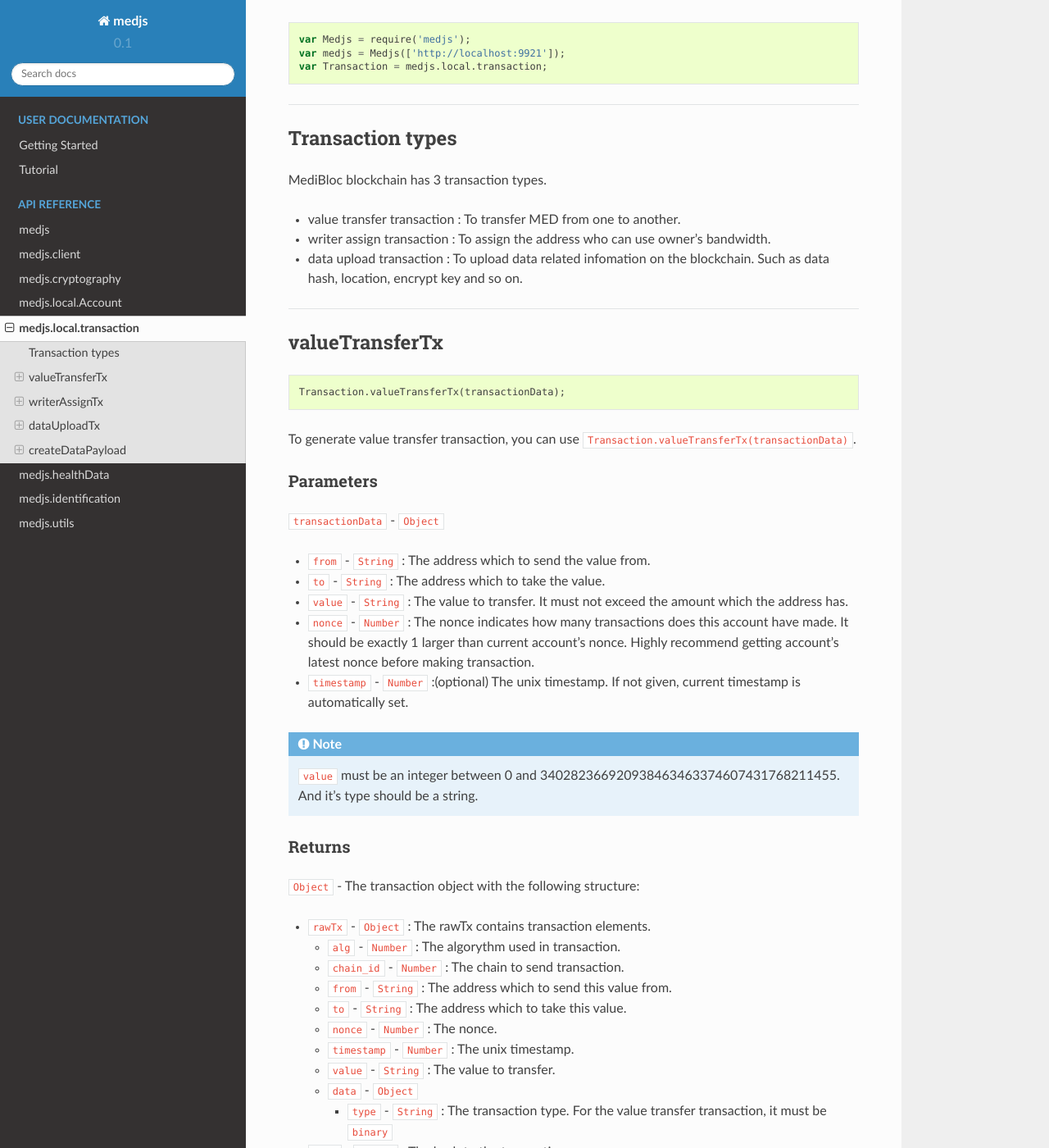
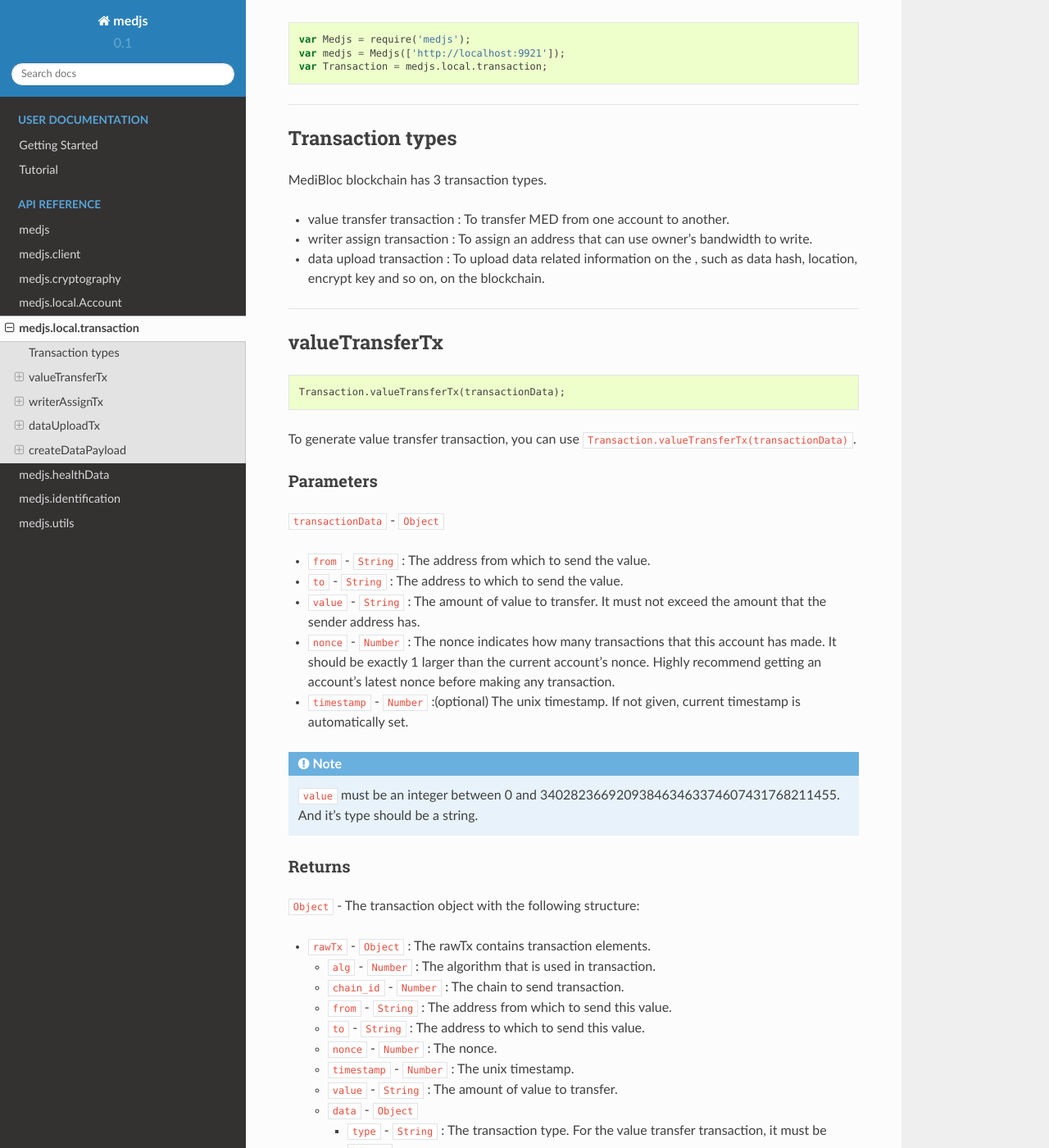
Before and after one commit to medibloc/panacea-js-old, a Sphinx documentation site: the page built from docs/medjs-transaction.rst, in a window 1280 px wide and 1400 px high, scrolled down 355 px. Shown: the whole window at 82% size. Built offline with Sphinx 7.4.7 and the Read the Docs theme 2.0.0, drawn with Linux system fonts in a browser that asks for light colours; some of the changed text lies outside the part shown.

Commit message:
Fix docs typo

```diff
--- a/docs/medjs-transaction.rst
+++ b/docs/medjs-transaction.rst
@@ -25,9 +25,9 @@
 
 MediBloc blockchain has 3 transaction types.
 
-- value transfer transaction : To transfer MED from one to another.
-- writer assign transaction : To assign the address who can use owner's bandwidth.
-- data upload transaction : To upload data related infomation on the blockchain. Such as data hash, location, encrypt key and so on.
+- value transfer transaction : To transfer MED from one account to another.
+- writer assign transaction : To assign an address that can use owner's bandwidth to write.
+- data upload transaction : To upload data related information on the , such as data hash, location, encrypt key and so on, on the blockchain.
 
 ---------------------------------------------------------------------------
 
@@ -46,10 +46,10 @@
 
 ``transactionData`` - ``Object``
 
-- ``from`` - ``String`` : The address which to send the value from.
-- ``to`` - ``String`` : The address which to take the value.
-- ``value`` - ``String`` : The value to transfer. It must not exceed the amount which the address has.
-- ``nonce`` - ``Number`` : The nonce indicates how many transactions does this account have made. It should be exactly 1 larger than current account's nonce. Highly recommend getting account's latest nonce before making transaction.
+- ``from`` - ``String`` : The address from which to send the value.
+- ``to`` - ``String`` : The address to which to send the value.
+- ``value`` - ``String`` : The amount of value to transfer. It must not exceed the amount that the sender address has.
+- ``nonce`` - ``Number`` : The nonce indicates how many transactions that this account has made. It should be exactly 1 larger than the current account's nonce. Highly recommend getting an account's latest nonce before making any transaction.
 - ``timestamp`` - ``Number`` :(optional) The unix timestamp. If not given, current timestamp is automatically set.
 
 
@@ -63,19 +63,20 @@
 
 - ``rawTx`` - ``Object`` : The rawTx contains transaction elements.
 
-  + ``alg`` - ``Number`` : The algorythm used in transaction.
+  + ``alg`` - ``Number`` : The algorithm that is used in transaction.
   + ``chain_id`` - ``Number`` : The chain to send transaction.
-  + ``from`` - ``String`` : The address which to send this value from.
-  + ``to`` - ``String`` : The address which to take this value.
+  + ``from`` - ``String`` : The address from which to send this value.
+  + ``to`` - ``String`` : The address to which to send this value.
   + ``nonce`` - ``Number`` : The nonce.
   + ``timestamp`` - ``Number`` : The unix timestamp.
-  + ``value`` - ``String`` : The value to transfer.
+  + ``value`` - ``String`` : The amount of value to transfer.
   + ``data`` - ``Object``
 
     * ``type`` - ``String`` : The transaction type. For the value transfer transaction, it must be ``binary``
 - ``hash`` - ``String`` : The hash to the transaction
 - ``signature`` - ``String`` : The signature to the transaction hash. Default is ``null``
-- ``sign`` - ``Function`` : The function for signing the transaction. It assign signature string to ``signature``.
+- ``sign`` - ``Function`` : The function for signing the transaction. It assigns a signature string to ``signature``.
+
 
 -------
 Example
@@ -125,9 +126,9 @@
 
 ``transactionData`` - ``Object``
 
-- ``from`` - ``String`` : The address which allows writer to use it's bandwidth.
-- ``writer`` - ``String`` : The address which to take authority to use transaction sender's bandwidth.
-- ``nonce`` - ``Number`` : The nonce indicates how many transactions does this account have made. It should be exactly 1 larger than current account's nonce. Highly recommend getting account's latest nonce before making transaction.
+- ``from`` - ``String`` : The address which allows a writer to use its bandwidth.
+- ``writer`` - ``String`` : The address that takes the authority to use the transaction sender's bandwidth.
+- ``nonce`` - ``Number`` : The nonce indicates the number of transactions that this account has made. It should be exactly 1 larger than the current account's nonce. Highly recommend getting the account's latest nonce before making transaction.
 - ``timestamp`` - ``Number`` :(optional) The unix timestamp. If not given, current timestamp is automatically set.
 
 -------
@@ -138,9 +139,9 @@
 
 - ``rawTx`` - ``Object`` : The rawTx contains transaction elements.
 
-  + ``alg`` - ``Number`` : The algorythm used in transaction.
+  + ``alg`` - ``Number`` : The algorithm used in transaction.
   + ``chain_id`` - ``Number`` : The chain to send transaction.
-  + ``from`` - ``String`` : The address which allows writer to use it's bandwidth.
+  + ``from`` - ``String`` : The address which allows writer to use its bandwidth.
   + ``to`` - ``String`` : ``null``
   + ``nonce`` - ``Number`` : The nonce.
   + ``timestamp`` - ``Number`` : The unix timestamp.
@@ -151,10 +152,10 @@
     * ``payload`` - ``String`` : The payload for the writer assigning. It is the string from json object. (Will be changed to protoBuffer)
 - ``hash`` - ``String`` : The hash to the transaction
 - ``signature`` - ``String`` : The signature to the transaction hash. Default is ``null``
-- ``sign`` - ``Function`` : The function for signing the transaction. It assign signature string to ``signature``.
+- ``sign`` - ``Function`` : The function for signing the transaction. It assigns a signature string to ``signature``.
 
 
-.. note:: Transaction for writer assigning doesn't send value to any address. So it has ``null`` in ``to`` parameter.
+.. note:: Transaction for writer assigning does not send any value to any address. Therefore, it has ``null`` in ``to`` parameter.
 
 -------
 Example
@@ -179,7 +180,7 @@
       value: '0',
       data: {
         type: 'register_wkey',
-        payload: '{"Writer":[3,125,145,89,103,39,188,82,37,83,81,11,52,129,95,56,44,32,96,203,183,118,242,118,93,234,251,72,174,82,141,50,75]}'
+        payload: '{'Writer':[3,125,145,89,103,39,188,82,37,83,81,11,52,129,95,56,44,32,96,203,183,118,242,118,93,234,251,72,174,82,141,50,75]}'
       }
     },
     hash: 'ecb980d1886da7c1be3cefe445d9554bc0adb8697b43577a8e1d8d7ef2991c34',
@@ -204,17 +205,17 @@
 
 ``transactionData`` - ``Object``
 
-- ``from`` - ``String`` : The address which spend bandwidth to upload data.
+- ``from`` - ``String`` : The address that spends bandwidth to upload data.
 - ``medicalData`` - ``Object`` : The medical data object generated from ``Data.createDataPayload(dataObject)``.
 
-  + ``EncKey`` - ``String`` : The shared secret key generated from owner and writer generated from ECDH.
+  + ``EncKey`` - ``String`` : The shared secret key generated from owner and writer from ECDH.
   + ``Hash`` - ``String`` : The encrypted data's hash.
   + ``Seed`` - ``String`` : The random seed value.
   + ``Storage`` - ``String`` : The storage containing input data.
-- ``nonce`` - ``Number`` : The nonce indicates how many transactions does this account have made. It should be exactly 1 larger than current account's nonce. Highly recommend getting account's latest nonce before making transaction.
+- ``nonce`` - ``Number`` : The nonce indicates the number of transactions that this account has made. It should be exactly 1 larger than current account's nonce. Highly recommend getting account's latest nonce before making transaction.
 - ``timestamp`` - ``Number`` :(optional) The unix timestamp. If not given, current timestamp is automatically set.
 
-.. note:: Assigned writer can send transaction using owner(from)'s bandwidth. To use owner's bandwidth, use owner's address as a ``from`` and sign the transaction with assigned writer's private key.
+.. note:: Assigned writer can send transaction using owner(from)'s bandwidth. To use owner's bandwidth, use owner's address as ``from`` and sign the transaction with assigned writer's private key.
 
 -------
 Returns
@@ -224,9 +225,9 @@
 
 - ``rawTx`` - ``Object`` : The rawTx contains transaction elements.
 
-  + ``alg`` - ``Number`` : The algorythm used in transaction.
+  + ``alg`` - ``Number`` : The algorithm used in transaction.
   + ``chain_id`` - ``Number`` : The chain to send transaction.
-  + ``from`` - ``String`` : The address which use it's bandwidth to send transaction.
+  + ``from`` - ``String`` : The address which uses its bandwidth to send transaction.
   + ``to`` - ``String`` : ``null``
   + ``nonce`` - ``Number`` : The nonce.
   + ``timestamp`` - ``Number`` : The unix timestamp.
@@ -237,10 +238,10 @@
     * ``payload`` - ``String`` : The payload for the data uploading. It is a string from json object. (Will be changed to protoBuffer)
 - ``hash`` - ``String`` : The hash to the transaction
 - ``signature`` - ``String`` : The signature to the transaction hash. Default is ``null``
-- ``sign`` - ``Function`` : The function for signing the transaction. It assign signature string to ``signature``.
+- ``sign`` - ``Function`` : The function for signing the transaction. It assigns signature string to ``signature``.
 
 
-.. note:: Transaction for data upload doesn't send value to any address. So it has ``null`` in ``to`` parameter.
+.. note:: Data upload transaction does not send any value to any address. Hence, it has ``null`` in ``to`` parameter.
 
 -------
 Example
@@ -272,7 +273,7 @@
       value: '0',
       data: {
         type: 'add_record',
-        payload: '{"Hash":[185,204,2,91,234,65,189,143,46,162,254,230,41,46,203,245,160,250,239,207,249,205,164,124,121,180,161,245,29,56,221,235],"Storage":"IPFS","EncKey":"Z2QYhMy24+j9xdGDsIofgzSJk/EMrAleXx3aH/4iKQc=","Seed":"DZIRo4Wlve9RMyaErV/QMw=="}'
+        payload: '{'Hash':[185,204,2,91,234,65,189,143,46,162,254,230,41,46,203,245,160,250,239,207,249,205,164,124,121,180,161,245,29,56,221,235],'Storage':'IPFS','EncKey':'Z2QYhMy24+j9xdGDsIofgzSJk/EMrAleXx3aH/4iKQc=','Seed':'DZIRo4Wlve9RMyaErV/QMw=='}'
       }
     },
     hash: '8948e398873c99ce4136e1c00eeecbf3f400c4f221ee78ad22c91ca066c76ea6',
@@ -289,7 +290,7 @@
 
   Transaction.createDataPayload(dataObject);
 
-To generate data payload for transaction, you can use ``Transaction.createDataPayload(dataObject)``. It generates encrypt key using ECDH, encrypts data with the key, and returns data payload for ``dataUploadTx``.
+To generate data payload transaction, you can use ``Transaction.createDataPayload(dataObject)``. It generates an encryption key using ECDH, encrypts data with the key, and returns data payload for ``dataUploadTx``.
 
 ----------
 Parameters
@@ -297,11 +298,11 @@
 
 ``dataObject`` - ``object``
 
-- ``data`` - ``Boolean|Number|String|Object`` : The data can be any type which can be hashed.
-- ``storage`` - ``String`` : The storage specify the location of the stored data. ``Local`` is used when you store the data on your device. (Storage usage guideline will be announced.)
+- ``data`` - ``Boolean|Number|String|Object`` : The data can be any type that can be hashed.
+- ``storage`` - ``String`` : The storage specifies the location of the stored data. ``Local`` is used when you store the data on your device. (Storage usage guideline will be announced.)
 - ``ownerAccount`` - ``Object`` : The ownerAccount is the account object from ``new Account()``.
-- ``passphrase`` - ``String`` : The passphrase for the ownerAccount. Passphrase is used to decrypt private key from ownerAccount's ``encryptedPrivKey``.
-- ``writerPubKey`` - ``String`` : The writerPubKey is the address which is already assigned by owner using ``writerAssignTx()``.
+- ``passphrase`` - ``String`` : The passphrase for the ownerAccount. The passphrase is used to decrypt private key from ownerAccount's ``encryptedPrivKey``.
+- ``writerPubKey`` - ``String`` : The writerPubKey is the address, which is already assigned by owner using ``writerAssignTx()``.
 
 -------
 Returns
--- a/docs/medjs-tutorial.rst
+++ b/docs/medjs-tutorial.rst
@@ -30,7 +30,7 @@
     nonce = parseInt(res.nonce);
   })
 
-  // create medical data payload
+  // creating a medical data payload
   var healthCareDataOption = {
     data: {
       name: "ggomma",
@@ -44,7 +44,7 @@
   };
   var healthCareDataPayload = Transaction.createDataPayload(healthCareDataOption);
 
-  // create medical data upload transaction
+  // creating a medical data upload transaction
   var tx1 = Transaction.dataUploadTx({
     from: account.pubKey,
     medicalData: healthCareDataPayload,
```
Also changed, not shown: other parts of docs/medjs-transaction.rst (+3 -3 lines), docs/medjs-cryptography.rst (+16 -16 lines), docs/medjs-identification.rst (+10 -10 lines), docs/getting-started.rst (line endings or trailing spaces), docs/medjs-client.rst (line endings or trailing spaces).
